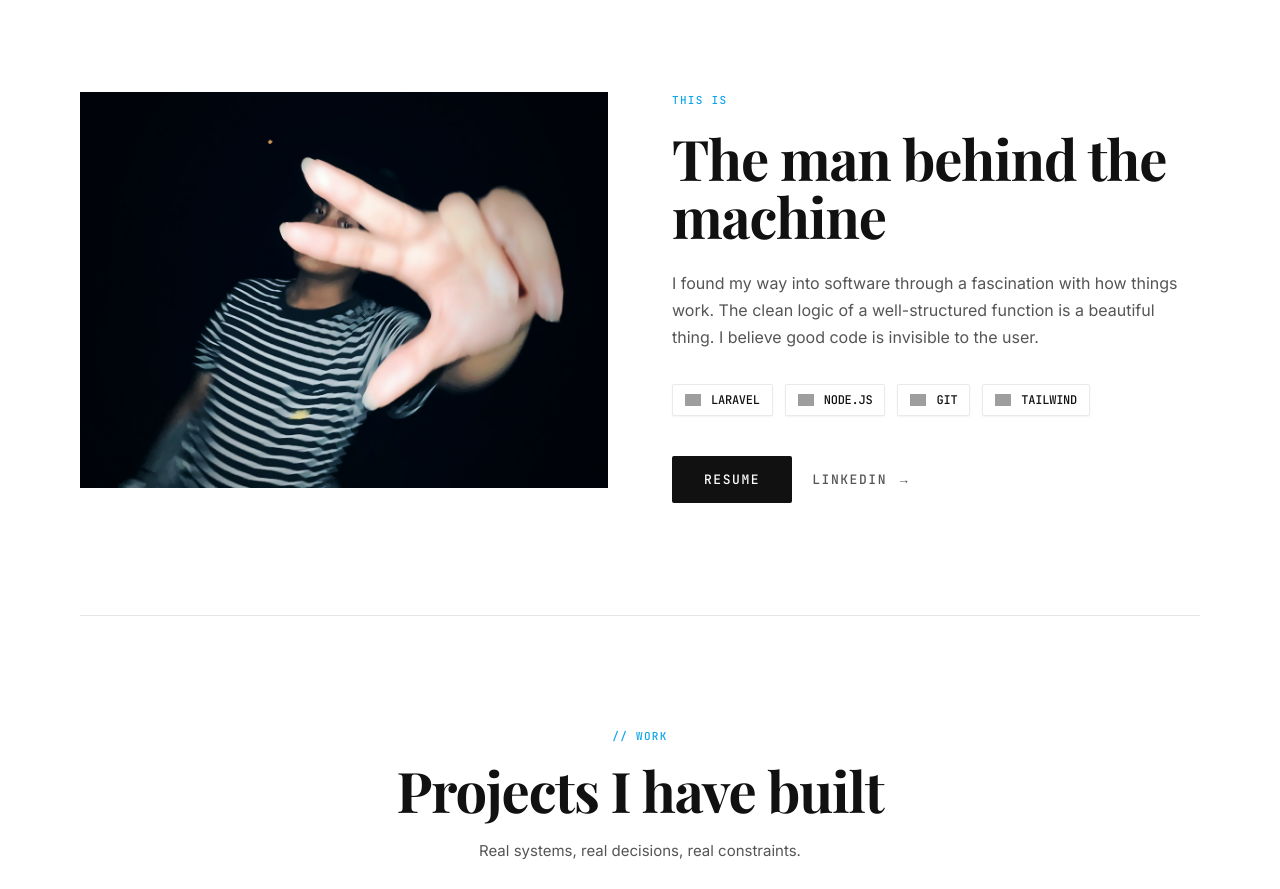
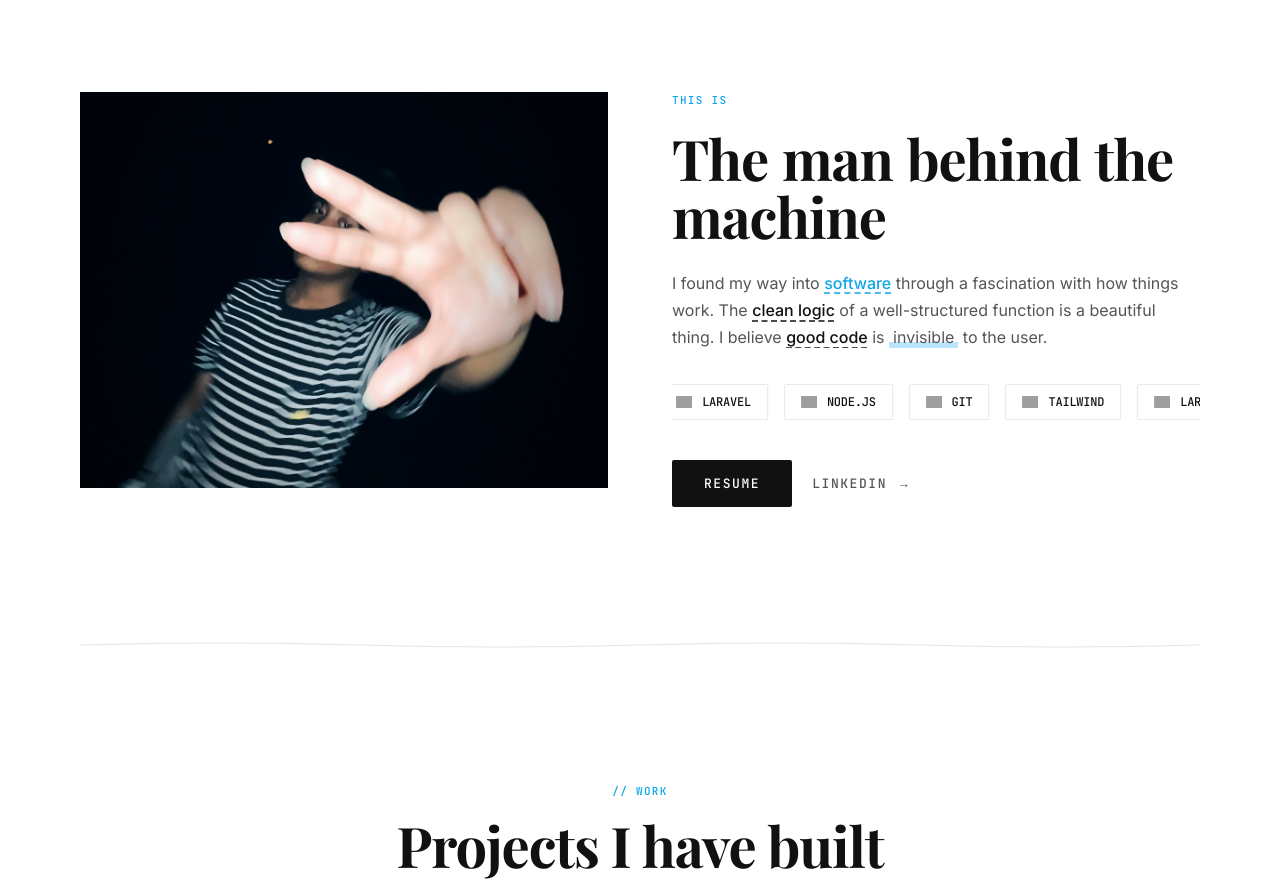
Before and after one commit to kaz-hero123/hilman-portfolio, a Next.js app: page / in a window 1280 px wide. Shown: the part 820-1709 px from the top of the page. Built offline with nearby package versions, Linux system fonts and the light colour scheme; grey boxes are pictures that could not be loaded.

Commit message:
feat(about): integrate interactive text reveal and image hover

```diff
--- a/src/components/sections/About.tsx
+++ b/src/components/sections/About.tsx
@@ -2,8 +2,14 @@
 
 import { motion } from 'framer-motion'
 import { fadeUpVariant } from '@/lib/motion'
+import { TextReveal } from '@/components/animations/TextReveal'
 import { BlurReveal } from '@/components/animations/BlurReveal'
+import { HoverImageReveal } from '@/components/animations/HoverImageReveal'
+import { HighlightText } from '@/components/animations/HighlightText'
 import { ShinyButton } from '@/components/animations/ShinyButton'
+import { Marquee } from '@/components/animations/Marquee'
+import { WavyDivider } from '@/components/ui/WavyDivider'
+import { TiltCard } from '@/components/animations/TiltCard'
 import Image from 'next/image'
 const fadeUp = fadeUpVariant
 
@@ -26,6 +32,7 @@ export function About() {
           className="grid grid-cols-1 md:grid-cols-2 gap-10 md:gap-16 items-start"
         >
           {/* Portrait Image */}
+          <TiltCard>
             <div className="relative w-full aspect-[4/3] bg-ash/10 overflow-hidden group">
               <Image
                 src="/hilman.jpg"
@@ -36,6 +43,7 @@ export function About() {
               />
               <div className="absolute inset-0 border border-transparent group-hover:border-accent/30 transition-colors duration-300 pointer-events-none" />
             </div>
+          </TiltCard>
 
           <div>
             <p className="font-mono text-[11px] font-medium tracking-[0.12em] uppercase text-accent mb-5">
@@ -49,22 +57,33 @@ export function About() {
                 lineHeight: '1.05',
               }}
             >
-              The man behind the machine
+              <TextReveal text="The man behind the machine" className="text-ink" />
             </h2>
 
             <BlurReveal delay={0.1}>
               <p className="font-body text-[16px] leading-[1.7] text-dim mb-8">
-                I found my way into software through a fascination with how things work.
-                The clean logic of a well-structured function is a beautiful thing. I believe
-                good code is invisible to the user.
+                I found my way into{' '}
+                <HoverImageReveal imageSrc="https://images.unsplash.com/photo-1555066931-4365d14bab8c?q=80&w=600&auto=format&fit=crop">
+                  software
+                </HoverImageReveal>{' '}
+                through a fascination with how things work. The{' '}
+                <HoverImageReveal imageSrc="https://images.unsplash.com/photo-1517694712202-14dd9538aa97?q=80&w=600&auto=format&fit=crop" textColor="text-ink">
+                  clean logic
+                </HoverImageReveal>{' '}
+                of a well-structured function is a beautiful thing. I believe{' '}
+                <HoverImageReveal imageSrc="https://images.unsplash.com/photo-1618401471353-b98afee0b2eb?q=80&w=600&auto=format&fit=crop" textColor="text-ink">
+                  good code
+                </HoverImageReveal>{' '}
+                is <HighlightText color="#bae6fd" delay={0.3}>invisible</HighlightText> to the user.
               </p>
             </BlurReveal>
 
-            <div className="flex flex-wrap items-center gap-3 mb-10">
+            <div className="mb-10 w-full overflow-hidden">
+              <Marquee baseVelocity={-2}>
                 {techStack.map((tech) => (
                   <div
                     key={tech.name}
-                  className="flex items-center gap-2.5 px-3 py-1.5 border border-ash/80 bg-white hover:border-ink/20 transition-all duration-200 cursor-default rounded-sm shadow-sm"
+                    className="flex items-center gap-2.5 px-4 py-2 border border-ash/80 bg-white hover:border-ink/20 transition-all duration-200 cursor-default rounded-sm shadow-sm flex-shrink-0"
                   >
                     <img src={tech.iconUrl} alt={tech.name} className="w-4 h-4 object-contain" />
                     <span className="font-mono text-[12px] font-medium tracking-tight text-ink uppercase">
@@ -72,6 +91,7 @@ export function About() {
                     </span>
                   </div>
                 ))}
+              </Marquee>
             </div>
 
             <div className="flex items-center gap-5">
@@ -91,7 +111,7 @@ export function About() {
       </div>
 
       <div className="max-w-[1400px] mx-auto px-6 md:px-12 lg:px-20">
-        <hr className="border-0 border-t border-[#E5E5E5]" />
+        <WavyDivider />
       </div>
     </section>
   )
```
Lines whose indentation alone changed are shown as unchanged.
